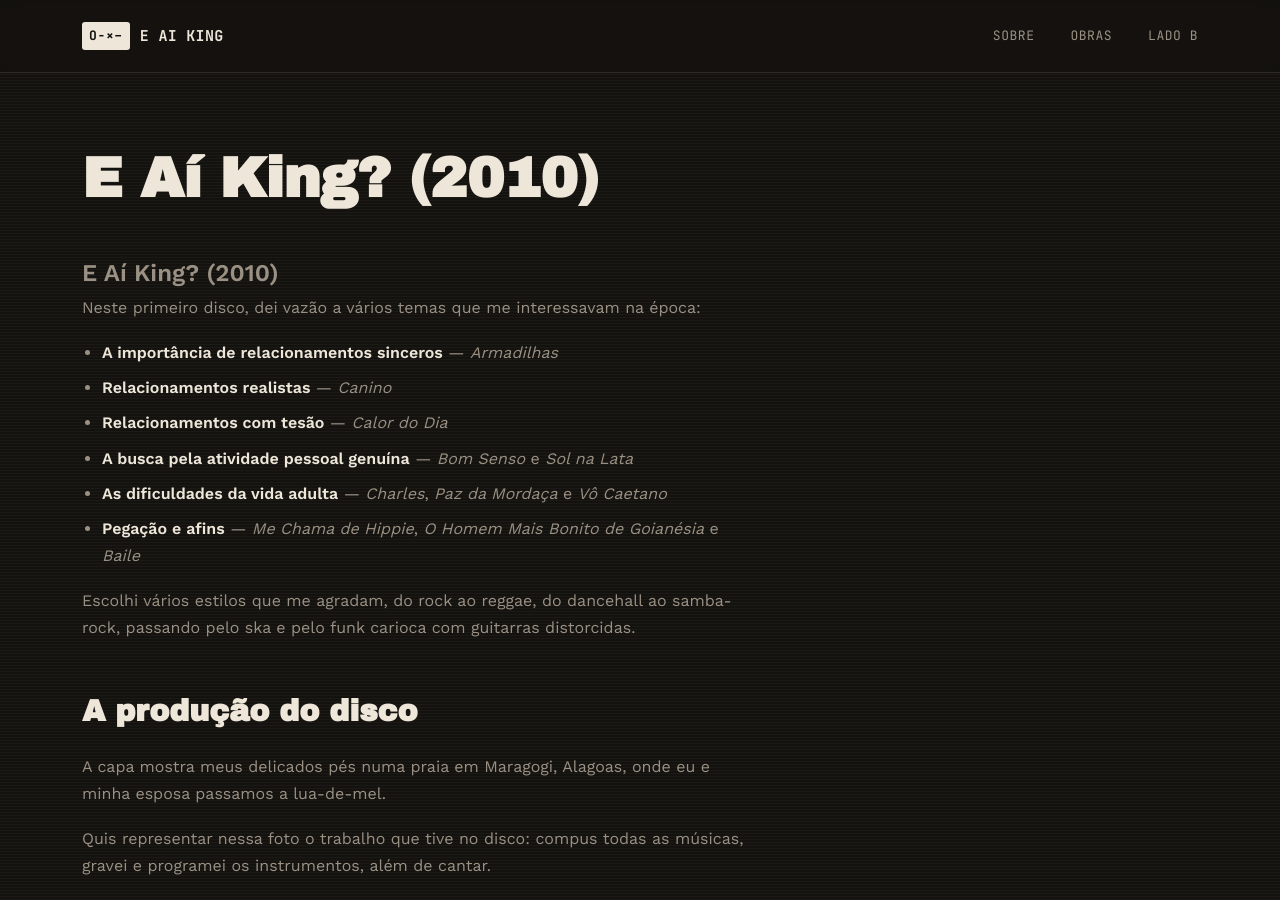
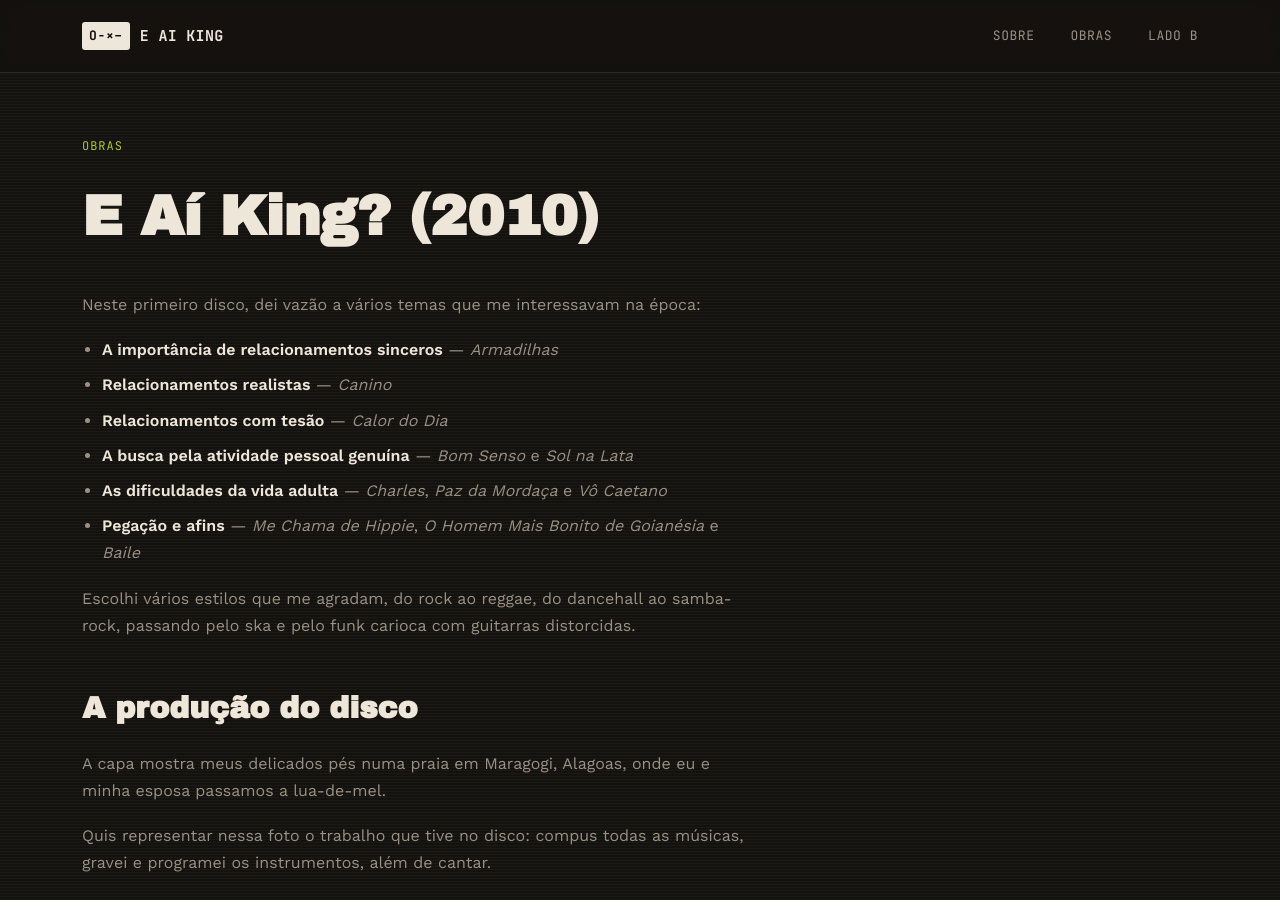
Before and after one commit to srcaetano/eaiking.github.io, a Jekyll site: the page built from disco-2010-e-ai-king.md, in a window 1280 px wide and 900 px high. Built offline with Jekyll 4.4.1, drawn with Linux system fonts in a browser that asks for light colours; our own code applies the rules of GitHub Pages for plain Markdown files.

Commit message:
Update disco-2010-e-ai-king.md with layout and title
Added layout and metadata for the page.

```diff
--- a/disco-2010-e-ai-king.md
+++ b/disco-2010-e-ai-king.md
@@ -1,4 +1,8 @@
-# E Aí King? (2010)
+---
+layout: page
+title: E Aí King? (2010)
+eyebrow: Obras
+---
 
 Neste primeiro disco, dei vazão a vários temas que me interessavam na época:
 
```
